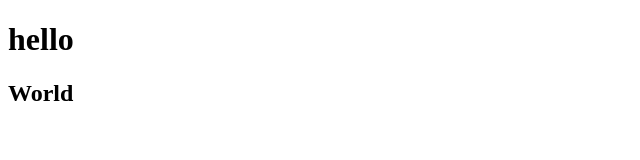
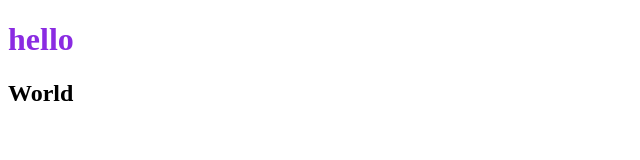
Before and after one commit to 6510615211/cn331, a plain HTML site: page index.html in a window 1280 px wide. Shown: the whole page, without its empty margins (0-640 px from the left). Drawn offline with Linux system fonts and the light colour scheme.

Commit message:
Add style

```diff
--- a/index.html
+++ b/index.html
@@ -6,7 +6,7 @@
     <title>hello world</title>
 </head>
 <body>
-    <h1>hello</h1>
+    <h1 style="color: blueviolet;">hello</h1>
     <h2>World</h2>
 </body>
 </html>
```
